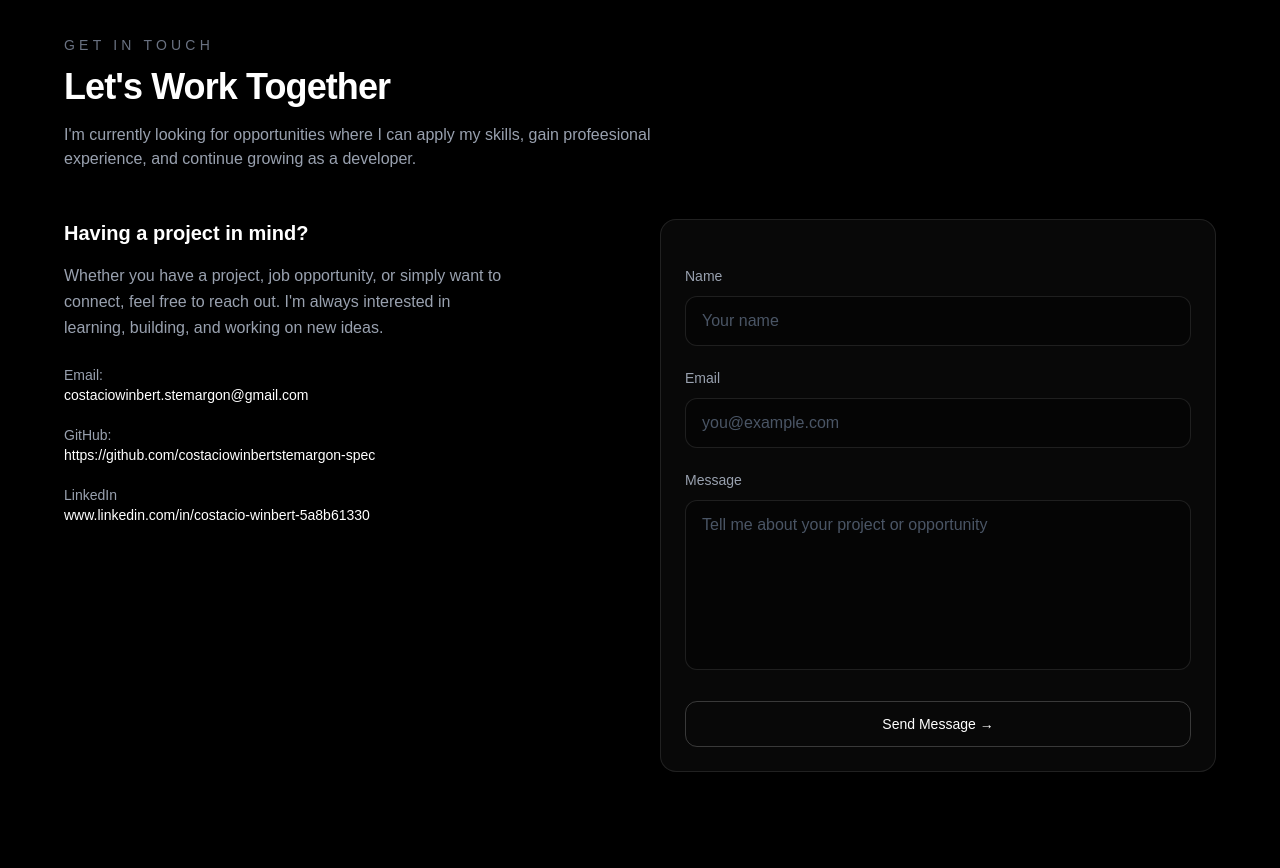
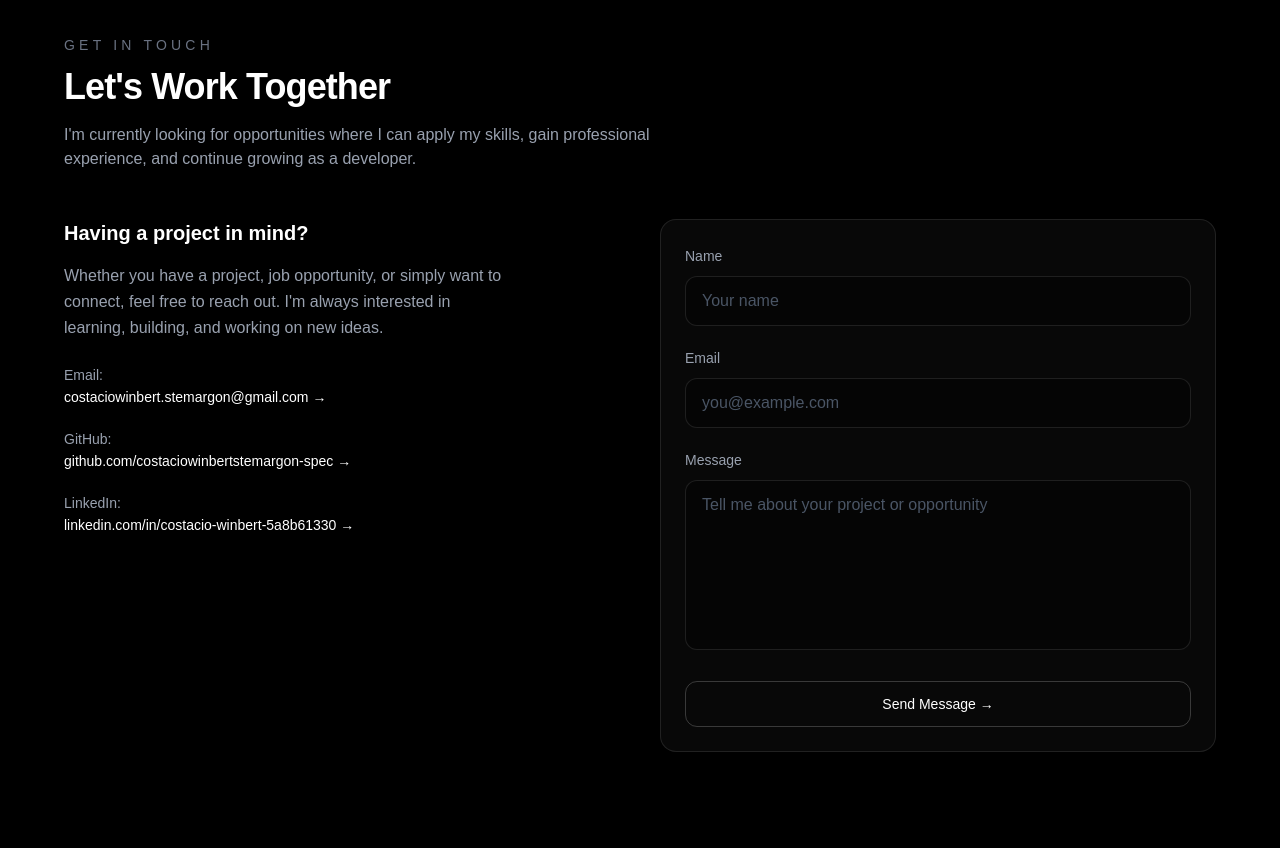
Before and after one commit to costaciowinbertstemargon-spec/developer-portfolio, a Next.js app: page / in a window 1280 px wide. Shown: the part 4220-5088 px from the top of the page. Built offline with nearby package versions, Linux system fonts and the light colour scheme.

Commit message:
Finish Contact Section

```diff
--- a/src/components/Contact.tsx
+++ b/src/components/Contact.tsx
@@ -1,11 +1,48 @@
 "use client";
 
-import { FormEvent } from "react";
+import { FormEvent, useRef, useState } from "react";
 
 export default function Contact() {
-    const handleSubmit = (e: FormEvent<HTMLFormElement>) => {
+    const formRef = useRef<HTMLFormElement>(null);
+    const [submitted, setSubmitted] = useState(false);
+    const [isSubmitting, setIsSubmitting] = useState(false);
+
+    const handleSubmit = async (e: FormEvent<HTMLFormElement>) => {
         e.preventDefault();
-        // Handle form submission logic here
+
+        if (!formRef.current) return;
+
+        setIsSubmitting(true);
+
+        const formData = new FormData(formRef.current);
+
+        try {
+            const response = await fetch(
+                "https://formspree.io/f/mnpaokyz",
+                {
+                    method: "POST",
+                    body: formData,
+                    headers: {
+                        Accept: "application/json",
+                    },
+                }
+            );
+
+            if (response.ok) {
+                // Clear all form fields
+                formRef.current.reset();
+
+                // Show success message
+                setSubmitted(true);
+            } else {
+                alert("Something went wrong. Please try again.");
+            }
+        } catch (error) {
+            console.error(error);
+            alert("Unable to send your message. Please try again.");
+        } finally {
+            setIsSubmitting(false);
+        }
     };
 
     return (
@@ -14,6 +51,7 @@ export default function Contact() {
             className="px-6 py-24"
         >
             <div className="mx-auto max-w-6xl">
+
                 {/* Section Header */}
                 <div className="mb-12">
                     <div className="mb-3 text-sm font-medium uppercase tracking-[0.3em] text-gray-500">
@@ -26,7 +64,7 @@ export default function Contact() {
 
                     <p className="mt-4 max-w-2xl text-gray-400">
                         I'm currently looking for opportunities where I can
-                        apply my skills, gain profeesional experience, and
+                        apply my skills, gain professional experience, and
                         continue growing as a developer.
                     </p>
                 </div>
@@ -55,46 +93,89 @@ export default function Contact() {
                                     Email:
                                 </p>
 
-                                <p className="text-sm text-white">
-                                    costaciowinbert.stemargon@gmail.com
-                                </p>
-
+                                <a
+                                    href="https://mail.google.com/mail/?view=cm&fs=1&to=costaciowinbert.stemargon@gmail.com"
+                                    target="_blank"
+                                    rel="noopener noreferrer"
+                                    className="text-sm text-white transition hover:text-gray-400"
+                                >
+                                    costaciowinbert.stemargon@gmail.com →
+                                </a>
                             </div>
 
                             <div>
-
                                 <p className="text-sm text-gray-400">
                                     GitHub:
                                 </p>
 
-                                <p className="text-sm text-white">
-                                    https://github.com/costaciowinbertstemargon-spec
-                                </p>
-
+                                <a
+                                    href="https://github.com/costaciowinbertstemargon-spec"
+                                    target="_blank"
+                                    rel="noopener noreferrer"
+                                    className="text-sm text-white transition hover:text-gray-400"
+                                >
+                                    github.com/costaciowinbertstemargon-spec →
+                                </a>
                             </div>
 
                             <div>
-
                                 <p className="text-sm text-gray-400">
-                                    LinkedIn
+                                    LinkedIn:
                                 </p>
 
-                                <p className="text-sm text-white">
-                                    www.linkedin.com/in/costacio-winbert-5a8b61330
-                                </p>
-
+                                <a
+                                    href="https://www.linkedin.com/in/costacio-winbert-5a8b61330"
+                                    target="_blank"
+                                    rel="noopener noreferrer"
+                                    className="text-sm text-white transition hover:text-gray-400"
+                                >
+                                    linkedin.com/in/costacio-winbert-5a8b61330 →
+                                </a>
                             </div>
 
                         </div>
                     </div>
 
-                    {/* Contact Form */}
+                    {/* Contact Form / Success Message */}
+                    <div>
+
+                        {submitted ? (
+                            <div className="rounded-2xl border border-white/10 bg-white/[0.03] p-8 backdrop-blur-md">
+
+                                <div className="flex h-12 w-12 items-center justify-center rounded-full border border-white/20 text-xl">
+                                    ✓
+                                </div>
+
+                                <h3 className="mt-6 text-2xl font-semibold">
+                                    Message Sent
+                                </h3>
+
+                                <p className="mt-3 leading-relaxed text-gray-400">
+                                    Thank you for reaching out. Your message
+                                    has been successfully sent. I'll get back
+                                    to you as soon as possible.
+                                </p>
+
+                                <button
+                                    type="button"
+                                    onClick={() => setSubmitted(false)}
+                                    className="mt-6 rounded-xl border border-white/20 px-5 py-3 text-sm font-medium text-white transition hover:bg-white hover:text-black"
+                                >
+                                    Send Another Message →
+                                </button>
+
+                            </div>
+                        ) : (
+
                             <form
+                                ref={formRef}
                                 onSubmit={handleSubmit}
+                                autoComplete="off"
                                 className="rounded-2xl border border-white/10 bg-white/[0.03] p-6 backdrop-blur-md"
                             >
+
                                 {/* Name */}
-                        <div className="mt-5">
+                                <div>
                                     <label
                                         htmlFor="name"
                                         className="text-sm text-gray-400"
@@ -106,6 +187,8 @@ export default function Contact() {
                                         id="name"
                                         name="name"
                                         type="text"
+                                        required
+                                        autoComplete="off"
                                         placeholder="Your name"
                                         className="mt-2 w-full rounded-xl border border-white/10 bg-black/30 px-4 py-3 text-white outline-none placeholder:text-gray-600 transition focus:border-white/30"
                                     />
@@ -124,6 +207,8 @@ export default function Contact() {
                                         id="email"
                                         name="email"
                                         type="email"
+                                        required
+                                        autoComplete="off"
                                         placeholder="you@example.com"
                                         className="mt-2 w-full rounded-xl border border-white/10 bg-black/30 px-4 py-3 text-white outline-none placeholder:text-gray-600 transition focus:border-white/30"
                                     />
@@ -142,23 +227,30 @@ export default function Contact() {
                                         id="message"
                                         name="message"
                                         rows={6}
+                                        required
                                         placeholder="Tell me about your project or opportunity"
                                         className="mt-2 w-full resize-none rounded-xl border border-white/10 bg-black/30 px-4 py-3 text-white outline-none placeholder:text-gray-600 transition focus:border-white/30"
                                     />
                                 </div>
 
-                        {/* Submir */}
+                                {/* Submit */}
                                 <button
                                     type="submit"
-                            className="mt-6 w-full rounded-xl border border-white/20 px-5 py-3 text-sm font-medium text-white transition hover:bg-white hover:text-black"
+                                    disabled={isSubmitting}
+                                    className="mt-6 w-full rounded-xl border border-white/20 px-5 py-3 text-sm font-medium text-white transition hover:bg-white hover:text-black disabled:cursor-not-allowed disabled:opacity-50"
                                 >
-                            Send Message →
+                                    {isSubmitting
+                                        ? "Sending..."
+                                        : "Send Message →"}
                                 </button>
 
                             </form>
+
+                        )}
+
                     </div>
                 </div>
-
+            </div>
         </section>
     );
 }
```
Lines whose indentation alone changed are shown as unchanged.
